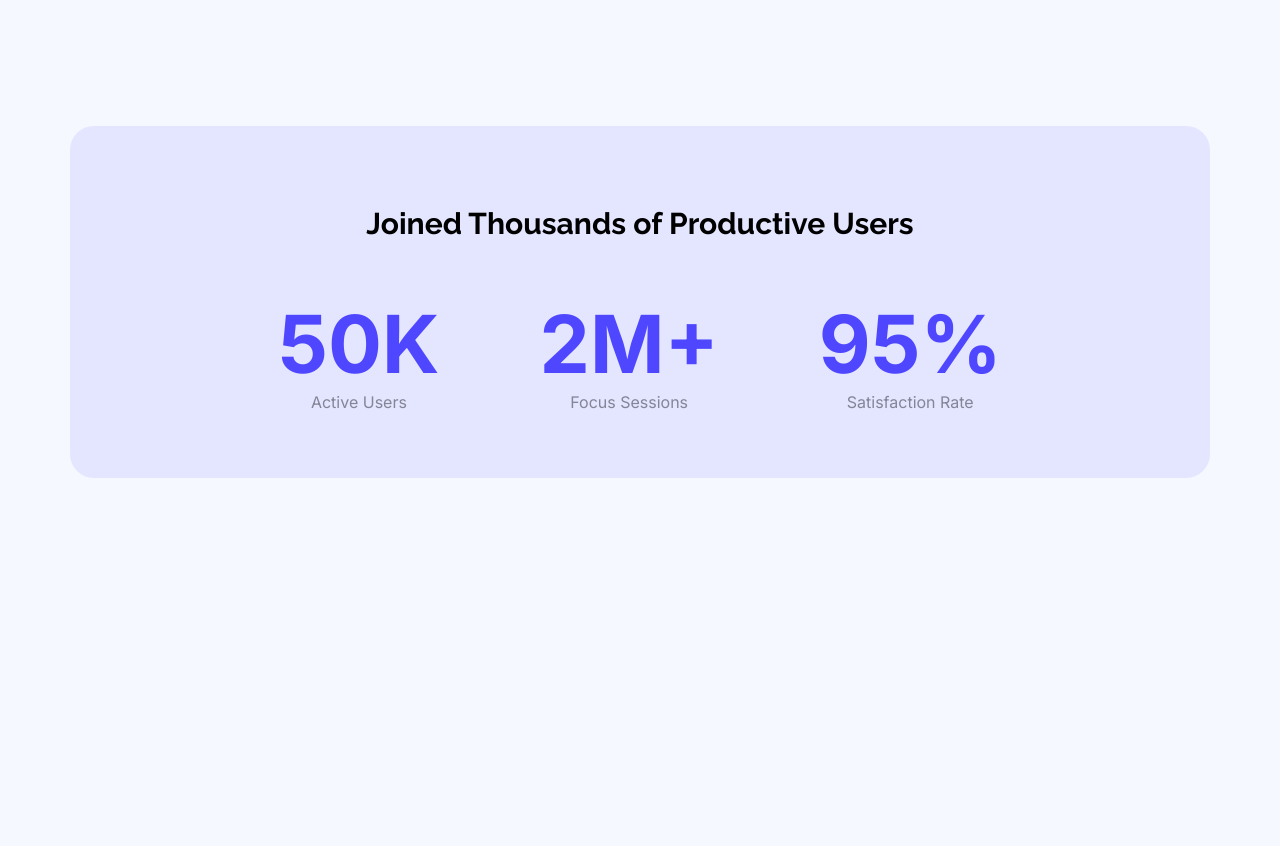
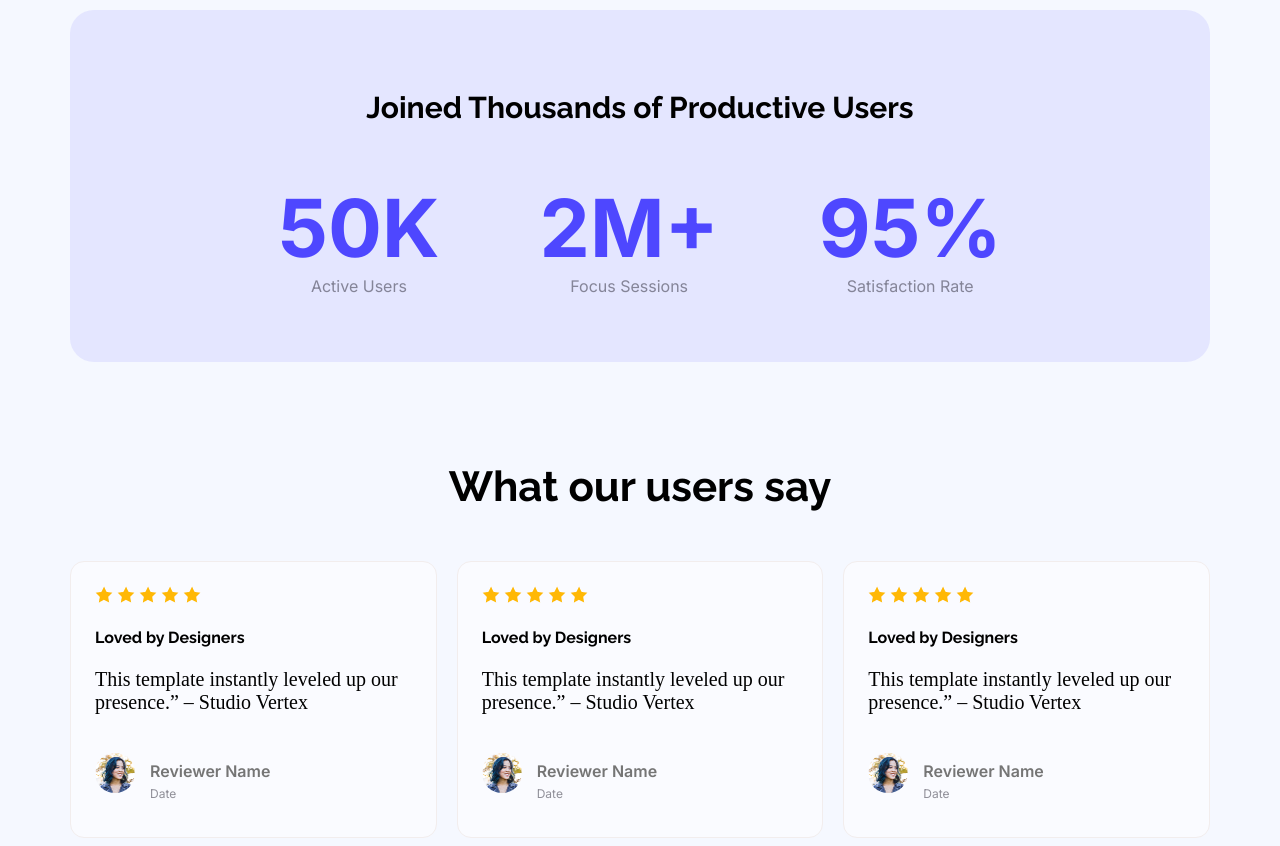
Before and after one commit to sabbir534/B12A01-landing-launchpad, a plain HTML site: page index.html in a window 1280 px wide. Shown: the part 1260-2106 px from the top of the page. Before the commit the page ends 1854 px from the top, so only its background shows below. Drawn offline with Linux system fonts and the light colour scheme.

Commit message:
Finished Review Section

```diff
--- a/css/style.css
+++ b/css/style.css
@@ -102,7 +102,6 @@ main {
 
 /* Productive user section styles */
 .productive-user-section {
-  margin: 116px 0;
   text-align: center;
   background: rgba(78, 71, 255, 0.1);
   border-radius: 24px;
@@ -135,4 +134,59 @@ main {
 }
 /* End of Productive user section styles */
 
+/* Review Section styles */
+.review-section h3 {
+  font-family: "Raleway", sans-serif;
+  font-weight: bold;
+  font-size: 42px;
+  margin-bottom: 50px;
+  text-align: center;
+  margin-top: 100px;
+}
+.review h4 {
+  font-family: "Raleway", sans-serif;
+}
+.reviews {
+  display: flex;
+  gap: 20px;
+}
+.review {
+  box-sizing: border-box;
+  background: rgba(255, 255, 255, 0.5);
+  border: 1px solid #f2eded;
+  border-radius: 14px;
+  padding: 24px;
+}
+.review p {
+  margin-top: 0;
+  font-size: 20px;
+}
+.author {
+  display: flex;
+  flex-direction: row;
+  align-items: center;
+}
+.author img {
+  height: 40px;
+  width: 40px;
+  margin-right: 15px;
+  border-radius: 50%;
+}
+.author-info {
+  font-family: "Inter", sans-serif;
+}
+.author-info h5 {
+  margin-bottom: 0;
+  color: #757575;
+  font-style: normal;
+  font-weight: 600;
+  font-size: 16px;
+}
+.author-info p {
+  margin-top: 5px;
+  color: rgba(37, 36, 50, 0.5);
+  font-size: 12px;
+}
+/* End of Review Section styles */
+
 /* End of Main Section styles */
--- a/index.html
+++ b/index.html
@@ -54,6 +54,71 @@
           </div>
         </div>
       </div>
+      <div class="review-section">
+        <h3>What our users say</h3>
+        <div class="reviews">
+          <div class="review">
+            <div class="rating">
+              <img src="assets/icon-star.png" alt="" />
+              <img src="assets/icon-star.png" alt="" />
+              <img src="assets/icon-star.png" alt="" />
+              <img src="assets/icon-star.png" alt="" />
+              <img src="assets/icon-star.png" alt="" />
+            </div>
+            <h4>Loved by Designers</h4>
+            <p>
+              This template instantly leveled up our presence.” – Studio Vertex
+            </p>
+            <div class="author">
+              <img src="assets/avatar.png" alt="" />
+              <div class="author-info">
+                <h5>Reviewer Name</h5>
+                <p>Date</p>
+              </div>
+            </div>
+          </div>
+          <div class="review">
+            <div class="rating">
+              <img src="assets/icon-star.png" alt="" />
+              <img src="assets/icon-star.png" alt="" />
+              <img src="assets/icon-star.png" alt="" />
+              <img src="assets/icon-star.png" alt="" />
+              <img src="assets/icon-star.png" alt="" />
+            </div>
+            <h4>Loved by Designers</h4>
+            <p>
+              This template instantly leveled up our presence.” – Studio Vertex
+            </p>
+            <div class="author">
+              <img src="assets/avatar.png" alt="" />
+              <div class="author-info">
+                <h5>Reviewer Name</h5>
+                <p>Date</p>
+              </div>
+            </div>
+          </div>
+          <div class="review">
+            <div class="rating">
+              <img src="assets/icon-star.png" alt="" />
+              <img src="assets/icon-star.png" alt="" />
+              <img src="assets/icon-star.png" alt="" />
+              <img src="assets/icon-star.png" alt="" />
+              <img src="assets/icon-star.png" alt="" />
+            </div>
+            <h4>Loved by Designers</h4>
+            <p>
+              This template instantly leveled up our presence.” – Studio Vertex
+            </p>
+            <div class="author">
+              <img src="assets/avatar.png" alt="" />
+              <div class="author-info">
+                <h5>Reviewer Name</h5>
+                <p>Date</p>
+              </div>
+            </div>
+          </div>
+        </div>
+      </div>
     </main>
     <footer></footer>
   </body>
```
